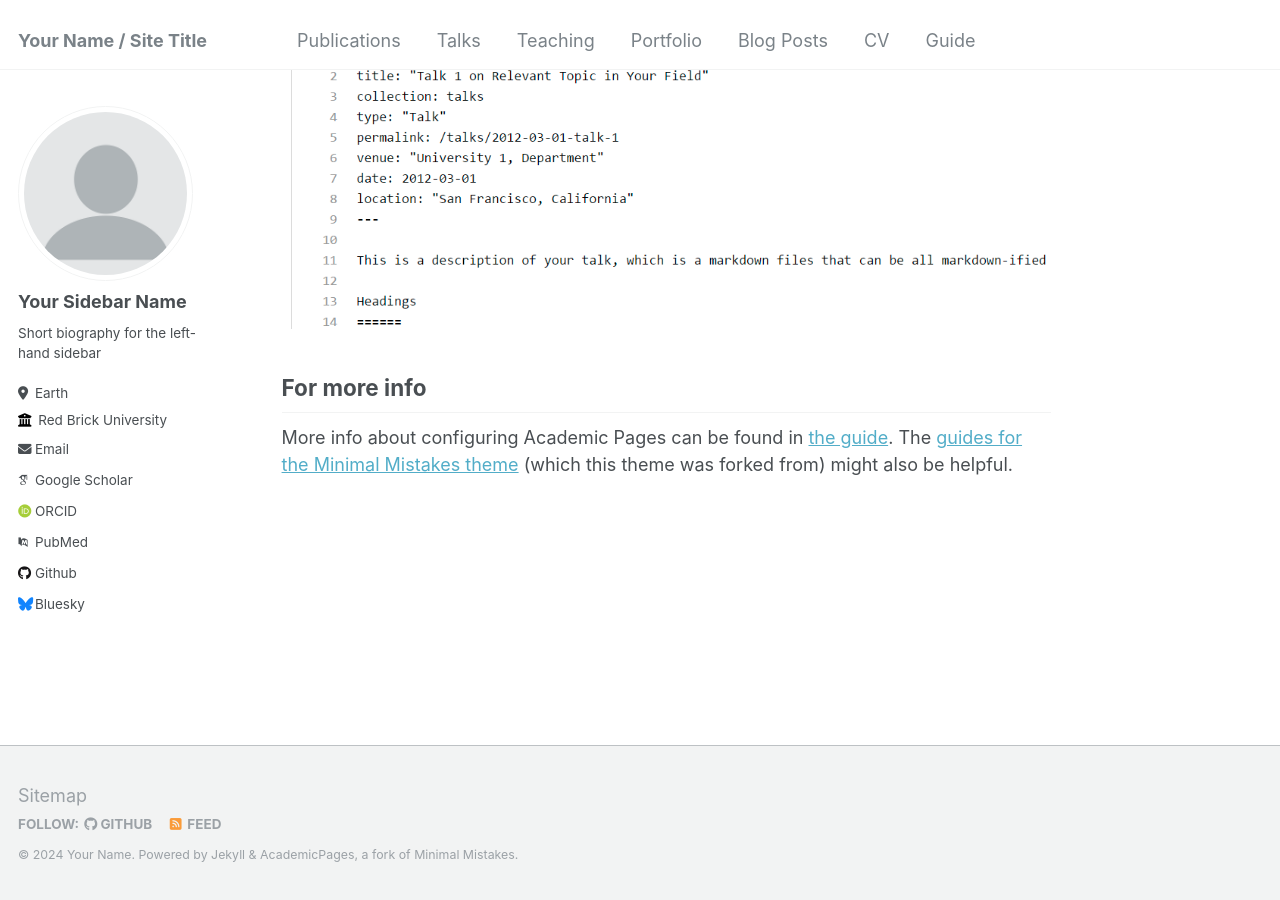
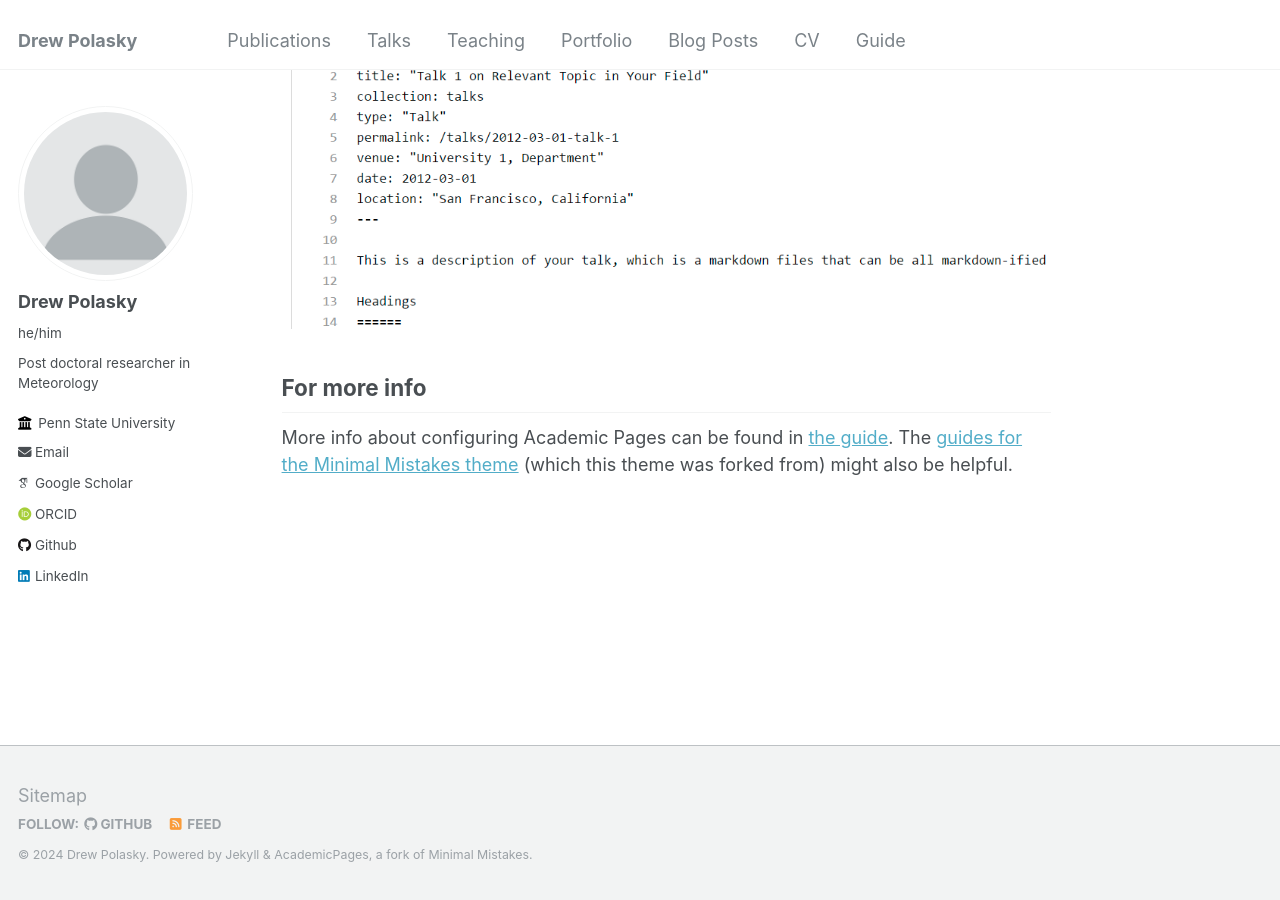
Before and after one commit to drewpolasky/drewpolasky.github.io, a Jekyll site: the page built from _pages/about.md, in a window 1280 px wide and 900 px high, scrolled down 2660 px. Built offline with Jekyll 4.4.1, drawn with Linux system fonts in a browser that asks for light colours; some web fonts are replaced.

Commit message:
Update _config.yml
initial setup

```diff
--- a/_config.yml
+++ b/_config.yml
@@ -8,13 +8,13 @@
 
 # Basic Site Settings
 locale                   : "en-US"
-title                    : "Your Name / Site Title"
+title                    : "Drew Polasky"
 title_separator          : "-"
-name                     : &name "Your Name"
+name                     : &name "Drew Polasky"
 description              : &description "personal description"
-url                      : https://academicpages.github.io # the base hostname & protocol for your site e.g. "https://mmistakes.github.io"
+url                      : https://drewpolasky.github.io # the base hostname & protocol for your site e.g. "https://mmistakes.github.io"
 baseurl                  : "" # the subpath of your site, e.g. "/blog"
-repository               : "academicpages/academicpages.github.io"
+repository               : "drewpolasky/drewpolasky.github.io"
 
 # Site Author - The following control what appear as part of the author content on the side bar.
 #               If a field is blank the icon and link will not appear, otherwise it will be shown.
@@ -22,32 +22,27 @@ repository               : "academicpages/academicpages.github.io"
 author:
   # Biographic information
   avatar           : "profile.png"
-  name             : "Your Sidebar Name"
-  pronouns         : # example: "she/her"
-  bio              : "Short biography for the left-hand sidebar"
-  location         : "Earth"
-  employer         : "Red Brick University"
+  name             : "Drew Polasky"
+  pronouns         : "he/him"
+  bio              : "Post doctoral researcher in Meteorology"
+  employer         : "Penn State University"
   uri              : # URL
-  email            : "none@example.org"
+  email            : "adp29@psu.edu"
 
   # Academic websites
-  arxiv            : # URL - Update with the correct link to your profile
-  googlescholar    : "https://scholar.google.com/citations?user=PS_CX0AAAAAJ"
-  impactstory      : # URL
-  orcid            : "http://orcid.org/yourorcidurl"
-  pubmed           : "https://www.ncbi.nlm.nih.gov/pubmed/?term=john+snow"
-  researchgate     : # URL
+  googlescholar    : "https://scholar.google.com/citations?user=FoQpbWUAAAAJ"
+  orcid            : "https://orcid.org/my-orcid?orcid=0000-0003-1640-6630"
 
   # Repositories and software development
   bitbucket        : # Username - Update with your username on the site
   codepen          : # Username
   dribbble         : # Username
-  github           : "academicpages"
+  github           : "drewpolasky"
   kaggle           : # Username
   stackoverflow    : # User number or user number and name (i.e., use "1" or "1/jeff-atwood")
 
   # Social media
-  bluesky          : "bsky.app" # Replace this with you Bluesky username
+  bluesky          : # Replace this with you Bluesky username
   facebook         : # Username
   flickr           : # Username
   foursquare       : # Username
@@ -56,7 +51,7 @@ author:
   keybase          : # Username
   instagram        : # Username
   lastfm           : # Username
-  linkedin         : # Username
+  linkedin         : "andrew-polasky"
   mastodon         : # URL
   medium           : # URL
   pinterest        : # Username
```
